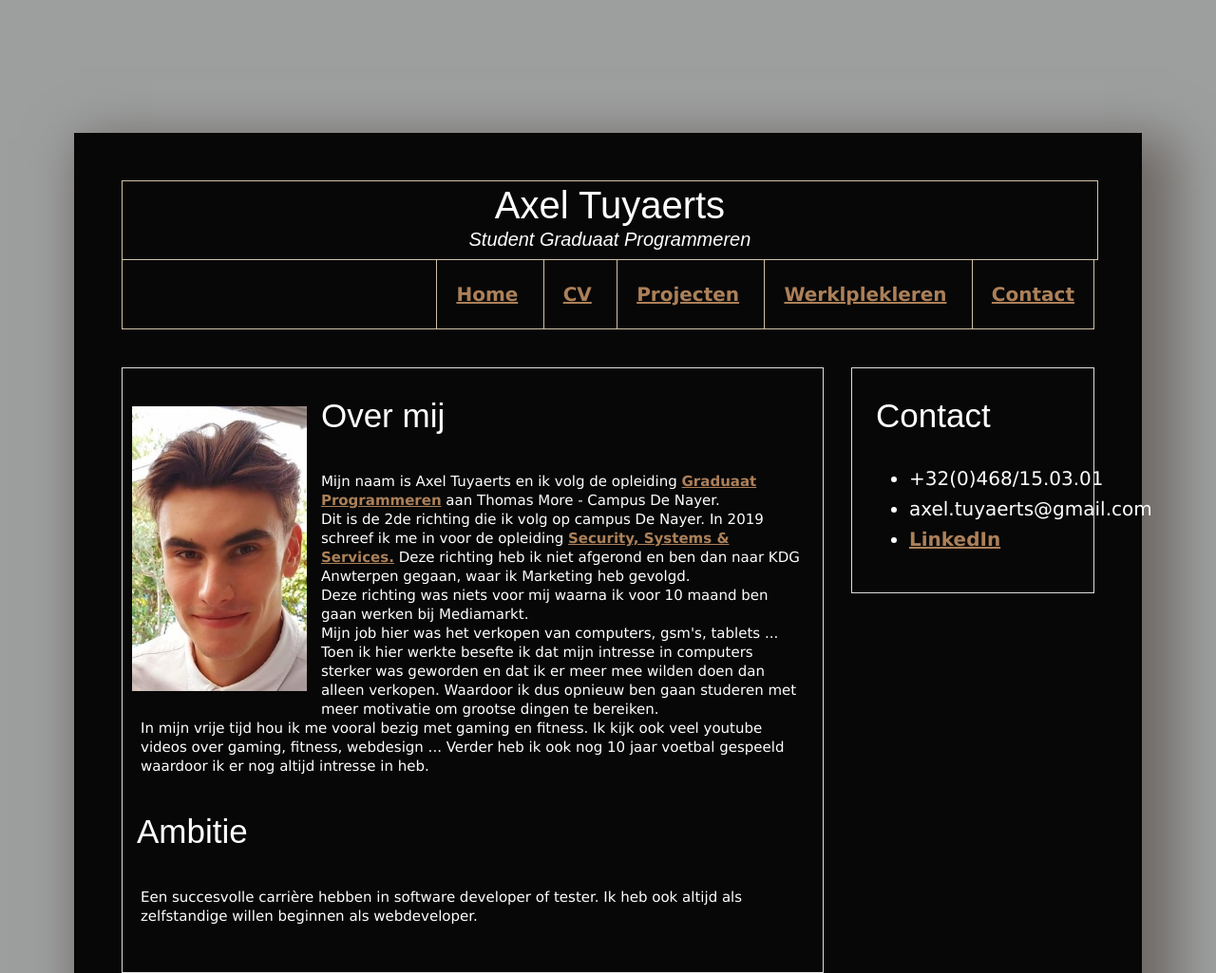
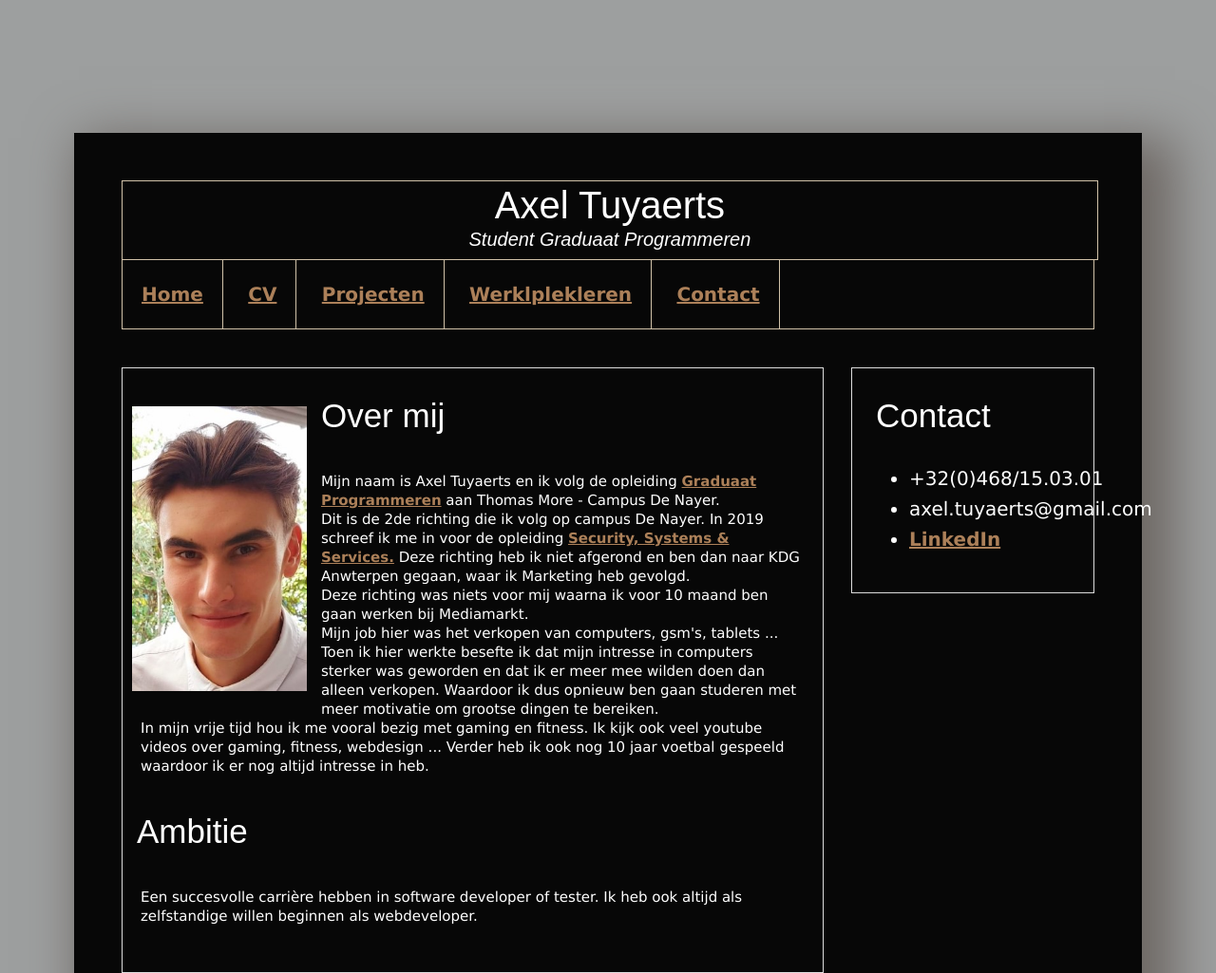
Before and after one commit to axeltuyaerts/Portfolio, a plain HTML site: page Eindresultaat/index.html in a window 1280 px wide. Shown: the top 1025 px of the page at 95% size. Drawn offline with Linux system fonts and the light colour scheme.

Commit message:
De navigatie balk van rechts naar links verplaatst

```diff
--- a/Eindresultaat/Index-style.css
+++ b/Eindresultaat/Index-style.css
@@ -63,16 +63,15 @@ h2{
 .site ul {
     margin: 0px;
     padding: 0px;
-    font-weight: 300;
-    text-align: right;
+    font-weight: 200;
+    text-align: left;
 }
 .site li {
     margin: 0px;
     padding: 20px;
-
     display: inline-block;
     text-align: center;
-    border-left: 1px solid #D1c2a9;
+    border-right: 1px solid #D1c2a9;
 }
 
 
@@ -127,7 +126,7 @@ p {
 footer
 {
     border: 1px solid #ddd;
-    width: 80%;
+    width: 72%;
 }
 
 .CV {
```
